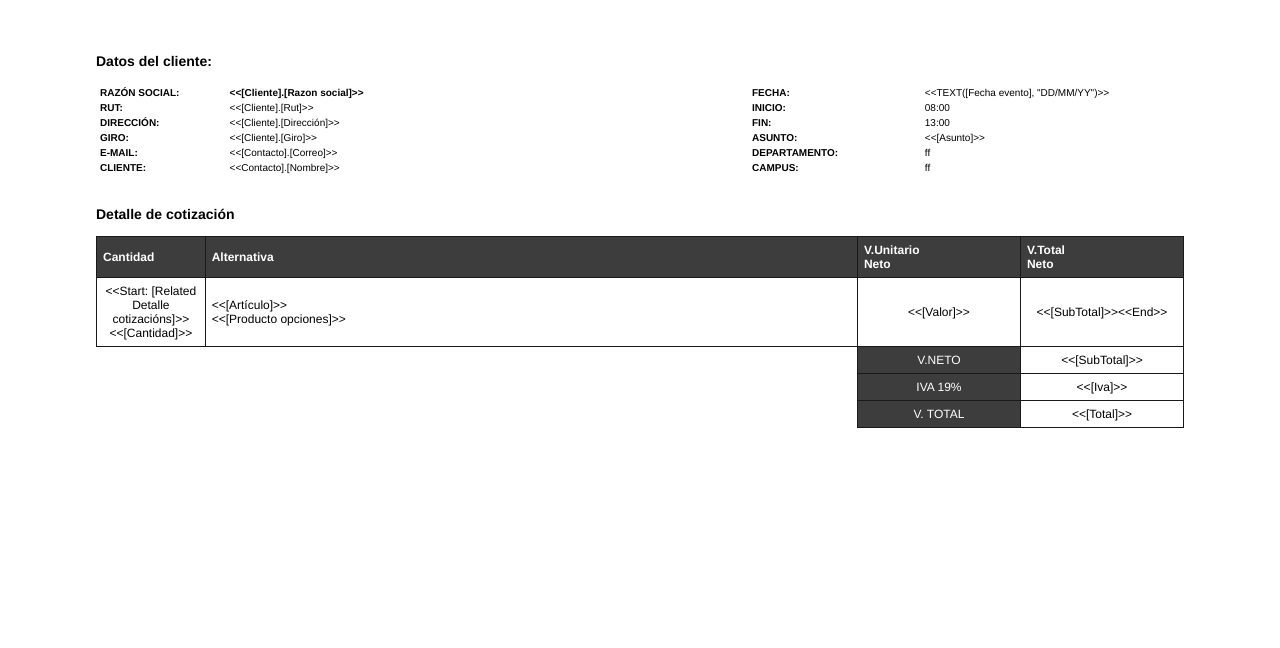
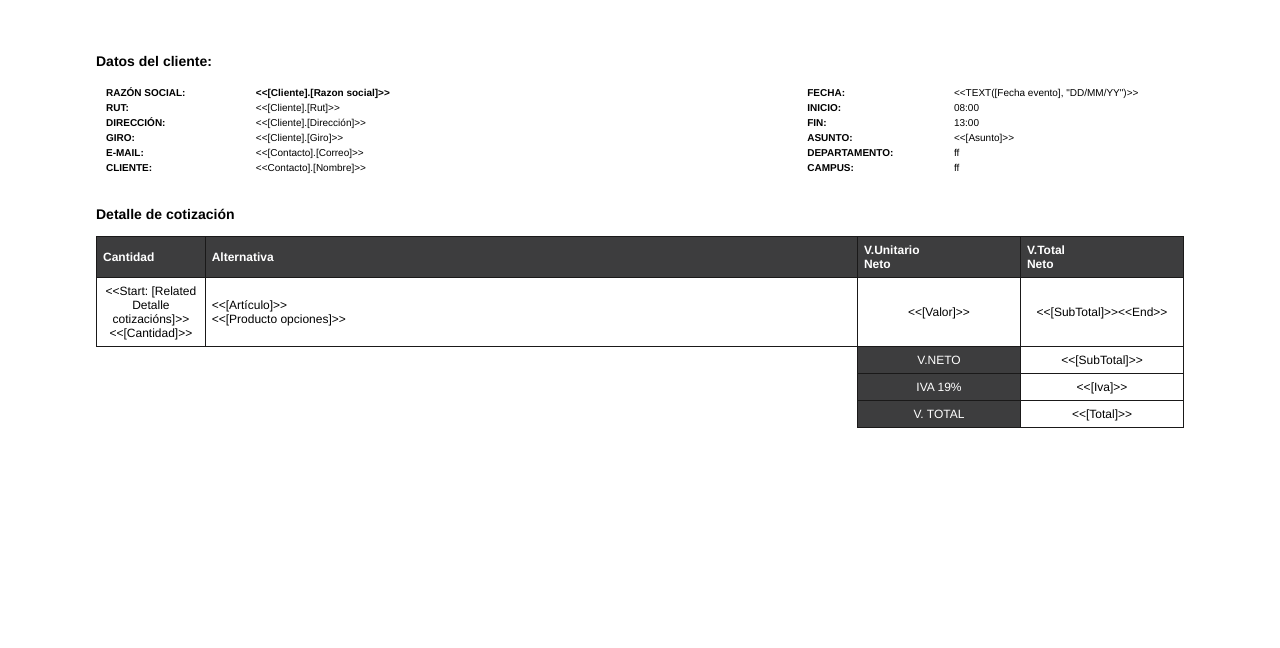
Before and after one commit to erlisrivas/cotizacionHTML, a plain HTML site: page index.html in a window 1280 px wide. Shown: the part 152-800 px from the top of the page. Drawn offline with nearby package versions, Linux system fonts and the light colour scheme.

Commit message:
cambios de estilo

```diff
--- a/index.css
+++ b/index.css
@@ -122,11 +122,11 @@ flex: 1;
   text-align: start;
 }
 .left1{
-  width: 20%;
+  width: 22%;
   text-align: start;
 }
 .right1{
-  width: 80%;
+  width: 78%;
   text-align: start;
 }
 .clientTable {
@@ -136,7 +136,7 @@ flex: 1;
   margin-bottom: 15px;
 }
 .clientTable th, .clientTable td {
-  padding: 2px;
+  padding: 2px 0px;
   font-family:'Arimo', sans-serif;
   font-size:10px;
 }
@@ -145,12 +145,12 @@ flex: 1;
   justify-content: center;
 }
 .table1{
-  width: 60%;
-  margin: 2px;
+  width: 65%;
+  margin: 2px 10px;
 }
 .table2{
-  width: 40%;
-  margin: 2px;
+  width: 35%;
+  margin: 2px 10px;
 }
 
 .clientTable2 {
```
